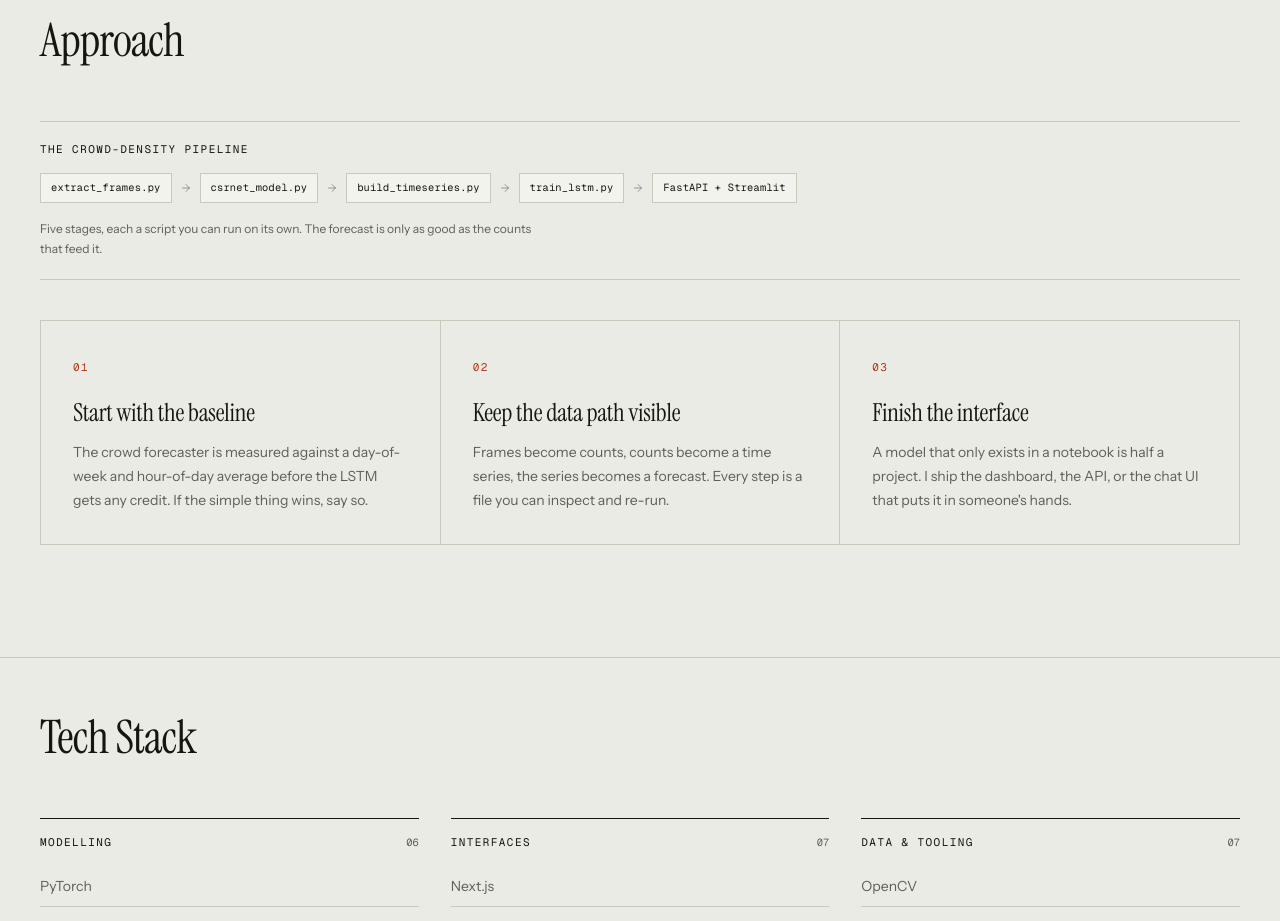
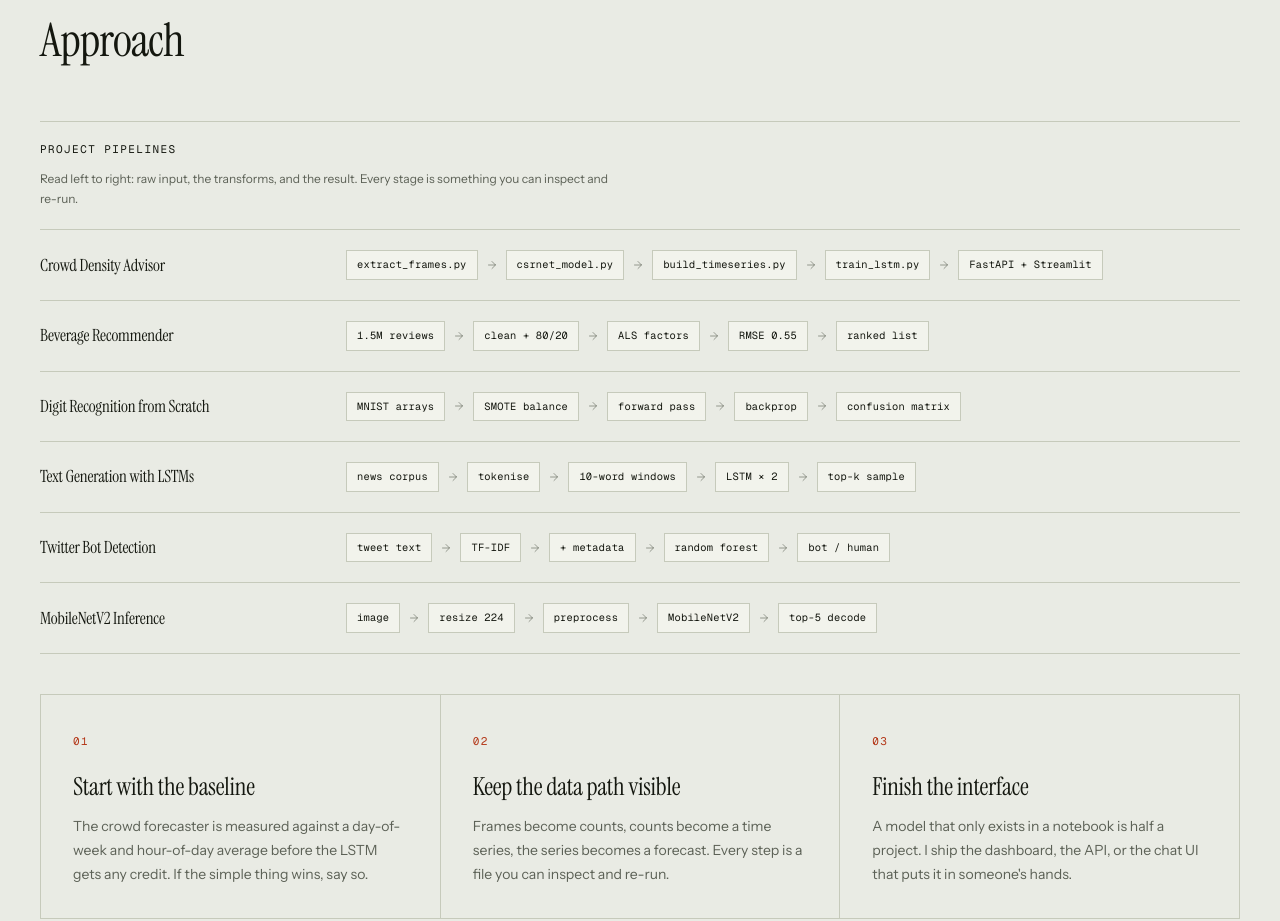
Before and after one commit to SamarthRachcha/Portfolio, a Next.js app: page / in a window 1280 px wide. Shown: the part 2300-3221 px from the top of the page. Built offline with nearby package versions, Linux system fonts and the light colour scheme.

Commit message:
Show a pipeline strip for every project in Approach

```diff
--- a/components/approach.tsx
+++ b/components/approach.tsx
@@ -3,27 +3,94 @@ import { Section } from "@/components/section";
 import { Reveal } from "@/components/reveal";
 import { principles } from "@/lib/projects";
 
-const pipeline = [
+const pipelines = [
+  {
+    project: "Crowd Density Advisor",
+    steps: [
       "extract_frames.py",
       "csrnet_model.py",
       "build_timeseries.py",
       "train_lstm.py",
       "FastAPI + Streamlit",
+    ],
+  },
+  {
+    project: "Beverage Recommender",
+    steps: [
+      "1.5M reviews",
+      "clean + 80/20",
+      "ALS factors",
+      "RMSE 0.55",
+      "ranked list",
+    ],
+  },
+  {
+    project: "Digit Recognition from Scratch",
+    steps: [
+      "MNIST arrays",
+      "SMOTE balance",
+      "forward pass",
+      "backprop",
+      "confusion matrix",
+    ],
+  },
+  {
+    project: "Text Generation with LSTMs",
+    steps: [
+      "news corpus",
+      "tokenise",
+      "10-word windows",
+      "LSTM × 2",
+      "top-k sample",
+    ],
+  },
+  {
+    project: "Twitter Bot Detection",
+    steps: [
+      "tweet text",
+      "TF-IDF",
+      "+ metadata",
+      "random forest",
+      "bot / human",
+    ],
+  },
+  {
+    project: "MobileNetV2 Inference",
+    steps: ["image", "resize 224", "preprocess", "MobileNetV2", "top-5 decode"],
+  },
 ];
 
 export function Approach() {
   return (
     <Section id="approach" title="Approach">
       <Reveal>
-        <div className="border-y border-rule py-5">
-          <p className="label mb-4">The crowd-density pipeline</p>
-          <ol className="flex flex-wrap items-center gap-x-2 gap-y-3">
-            {pipeline.map((step, index) => (
+        <div className="border-y border-rule">
+          <div className="py-5">
+            <p className="label">Project pipelines</p>
+            <p className="mt-3 max-w-xl text-xs leading-5 text-ink-muted">
+              Read left to right: raw input, the transforms, and the result.
+              Every stage is something you can inspect and re-run.
+            </p>
+          </div>
+
+          {pipelines.map((pipeline) => (
+            <div
+              key={pipeline.project}
+              className="grid gap-3 border-t border-rule py-5 md:grid-cols-12 md:items-center md:gap-6"
+            >
+              <h3 className="font-serif text-[1.05rem] leading-snug tracking-[-0.01em] md:col-span-3">
+                {pipeline.project}
+              </h3>
+              <ol
+                aria-label={`${pipeline.project} pipeline`}
+                className="flex flex-wrap items-center gap-x-2 gap-y-2 md:col-span-9"
+              >
+                {pipeline.steps.map((step, index) => (
                   <li key={step} className="flex items-center gap-2">
                     <span className="border border-rule bg-paper-raised px-2.5 py-1.5 font-mono text-[0.65rem] tracking-[0.02em] text-ink">
                       {step}
                     </span>
-                {index < pipeline.length - 1 ? (
+                    {index < pipeline.steps.length - 1 ? (
                       <ArrowRight
                         aria-hidden="true"
                         className="size-3 text-ink-muted/60"
@@ -32,10 +99,8 @@ export function Approach() {
                   </li>
                 ))}
               </ol>
-          <p className="mt-4 max-w-lg text-xs leading-5 text-ink-muted">
-            Five stages, each a script you can run on its own. The forecast is
-            only as good as the counts that feed it.
-          </p>
+            </div>
+          ))}
         </div>
       </Reveal>
 
```
Also changed, not shown: 2 other files (tests, documents, lock files or other folders). Lines whose indentation alone changed are shown as unchanged.
